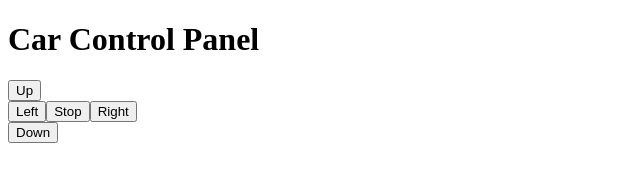
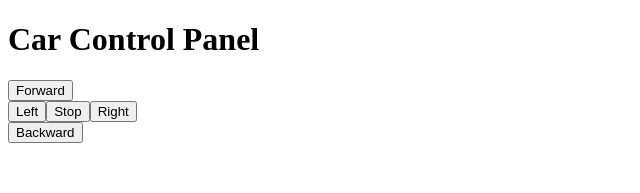
Before and after one commit to TexasR3X/ece-1000-final-project, a Vue app in the folder app/frontend/: page /#/control-panel in a window 1280 px wide. Shown: the top 193 px of the page, without its empty margins (0-640 px from the left). Built offline with nearby package versions, Linux system fonts and the light colour scheme.

Commit message:
Rename UP to FORWARD & DOWN to BACKWARD (in ControlPanel.vue)

```diff
--- a/app/frontend/src/views/ControlPanel.vue
+++ b/app/frontend/src/views/ControlPanel.vue
@@ -7,7 +7,7 @@
         <div class="grid-container">
             <!-- Top Row -->
             <div class="empty-grid-cell"></div>
-            <button class="up-btn" @click="backendService.setDriveState(`UP`)">Up</button>
+            <button class="forward-btn" @click="backendService.setDriveState(`FORWARD`)">Forward</button>
             <div class="empty-grid-cell"></div>
             <!-- Middle Row -->
             <button class="left-btn" @click="backendService.setDriveState(`LEFT`)">Left</button>
@@ -15,7 +15,7 @@
             <button class="right-btn" @click="backendService.setDriveState(`RIGHT`)">Right</button>
             <!-- Bottom Row -->
             <div class="empty-grid-cell"></div>
-            <button class="down-btn" @click="backendService.setDriveState(`DOWN`)">Down</button>
+            <button class="backward-btn" @click="backendService.setDriveState(`BACKWARD`)">Backward</button>
             <div class="empty-grid-cell"></div>
         </div>
     </div>
```
